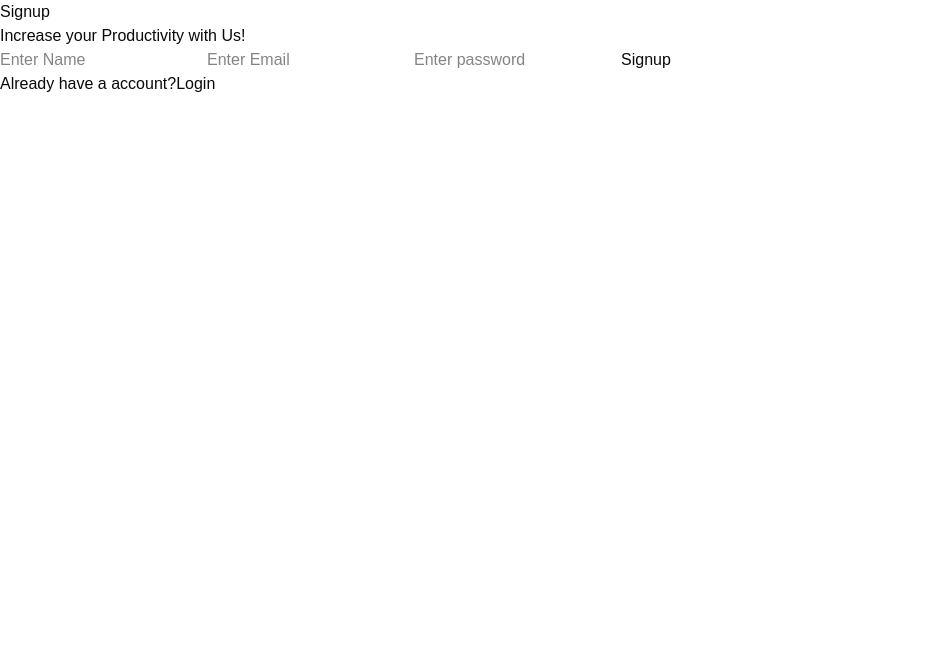
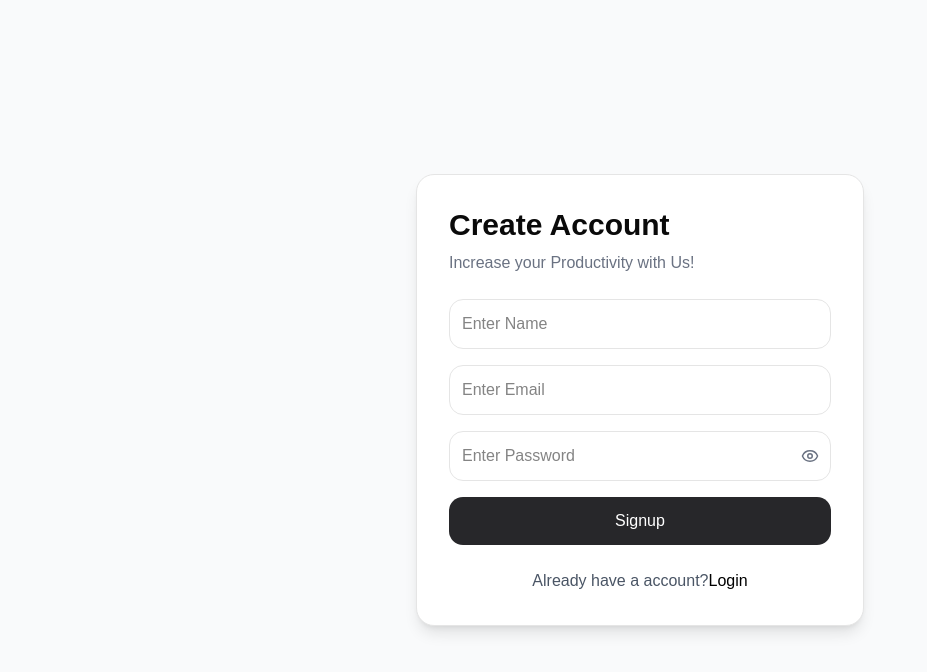
Before and after one commit to virajjadhav439/TaskPilot, a React app in the folder frontend/: page /signup in a window 1280 px wide. Shown: the top 672 px of the page, without its empty margins (0-927 px from the left). Built offline with nearby package versions, Linux system fonts and the light colour scheme; the HTML template or start-up script is replaced by a standard one.

Commit message:
Made Dialogs for delete and logout

```diff
--- a/frontend/src/App.jsx
+++ b/frontend/src/App.jsx
@@ -14,7 +14,7 @@ function App() {
 
   return (
     <>
-        <Toaster position='bottom-left' />
+        <Toaster position='top-center' />
       <BrowserRouter>
       <Routes>
         <Route path='/' element={<Home/>} />
--- a/frontend/src/components/shared/Navbar.jsx
+++ b/frontend/src/components/shared/Navbar.jsx
@@ -1,6 +1,7 @@
 import { AuthContext } from '@/context/authContext'
 import React, { useContext } from 'react'
 import { Link, useNavigate } from 'react-router-dom'
+import { Dialog, DialogClose, DialogContent, DialogHeader, DialogTitle, DialogTrigger } from '../ui/dialog'
 
 const Navbar = () => {
   const { logout } = useContext(AuthContext)
@@ -24,10 +25,37 @@ const handleLogout = () => {
         <Link className="text-gray-600 hover:text-black transition-colors font-medium" to='/profile'>Profile</Link>
     </div>
     {/* logout */}
+    {/* Delete Task Dialog */}
+<Dialog>
+  <DialogTrigger asChild>
     <button className='bg-zinc-800 text-white px-4 py-2 rounded-full hover:bg-black transition-all duration-300 cursor-pointer'
-    onClick={handleLogout}>
+    >
     Logout
     </button>
+  </DialogTrigger>
+
+<DialogContent>
+  <DialogHeader>
+    <DialogTitle className={'text-2xl'}>
+      Delete this Task?
+    </DialogTitle>
+  </DialogHeader>
+  <div className='gap-2 space-x-2'>
+  <button className='border border-black bg-zinc-800 text-white px-4 py-2 rounded-full hover:bg-black transition-all duration-300 cursor-pointer'
+    onClick={handleLogout}
+    >
+    Logout
+    </button>
+    <DialogClose asChild>
+    <button className='border border-black rounded-2xl px-4 py-2 text-zinc-800
+  hover:text-white hover:bg-black hover:transition-all hover:duration-300'>
+    Cancel
+    </button>
+    </DialogClose>
+
+  </div>
+</DialogContent>
+</Dialog>
     </div>
     </nav>
   </>
--- a/frontend/src/components/task/TaskCard.jsx
+++ b/frontend/src/components/task/TaskCard.jsx
@@ -2,7 +2,7 @@ import { completeTask, deleteTask, updateTask } from '@/services/taskApi'
 import { CheckCircle2, Clock3, Eye, PenLine, Trash2 } from 'lucide-react'
 import React, { useState } from 'react'
 import toast from 'react-hot-toast'
-import { DialogContent, DialogHeader, DialogTitle, DialogTrigger,Dialog } from '../ui/dialog'
+import { DialogContent, DialogHeader, DialogTitle, DialogTrigger,Dialog, DialogClose } from '../ui/dialog'
 
 const TaskCard = ({task,fetchTasks}) => {
   const [isEditing,setIsEditing] = useState(false)
@@ -257,15 +257,41 @@ toast.success(
         <PenLine size={18}/>
       </button>
     )}
+{/* Delete Task Dialog */}
+<Dialog>
+  <DialogTrigger asChild>
+    <button
 
-    <button
-      onClick={() =>
-        handleDeleteTask(task._id)
-      }
-    >
+        >
       <Trash2 size={18} className='text-red-600'/>
     </button>
+  </DialogTrigger>
 
+<DialogContent>
+  <DialogHeader>
+    <DialogTitle className={'text-2xl'}>
+      Delete this Task?
+    </DialogTitle>
+  </DialogHeader>
+  <div className='gap-2 space-x-2'>
+  <button className='border border-red-500 rounded-2xl px-4 py-2 text-red-600
+  hover:text-white hover:bg-red-500 hover:transition-all hover:duration-300'
+  onClick={() =>handleDeleteTask(task._id)}
+      >
+    Delete
+    </button>
+    <DialogClose asChild>
+    <button className='border border-black rounded-2xl px-4 py-2 text-zinc-800
+  hover:text-white hover:bg-black hover:transition-all hover:duration-300'>
+    Cancel
+    </button>
+    </DialogClose>
+
+  </div>
+</DialogContent>
+</Dialog>
+
+{/* View Task Dialog */}
       <Dialog>
   <DialogTrigger asChild>
 
--- a/frontend/src/pages/Login.jsx
+++ b/frontend/src/pages/Login.jsx
@@ -4,11 +4,12 @@ import { loginUser } from '@/services/authApi'
 import React, { useState } from 'react'
 import toast from 'react-hot-toast'
 import { Link, useNavigate } from 'react-router-dom'
+import { Eye, EyeOff } from "lucide-react"
 
 const Login = () => {
   const [email,setEmail]=useState('')
   const [password,setPassword] =useState('')
-
+    const [showPassword, setShowPassword] = useState(false)
   const navigate = useNavigate()
   const {login} = useAuth()
 
@@ -26,26 +27,63 @@ const Login = () => {
   }
   return (<>
   {/* login page */}
-  <div>
+  <div className='min-h-screen bg-gray-50 flex items-center justify-center px-6'>
     {/* login container */}
-    <div>
+    <div className='bg-white border rounded-2xl shadow-lg p-8 w-full max-w-md'>
       {/* login heading */}
-      <h1>Login</h1>
+      <h1 className='text-3xl font-bold'> Welcome Back</h1>
       {/* login subheading */}
-      <h3>Login to be Consistent</h3>
+      <h3 className='text-gray-500 mt-2 mb-6'>Login to continue your productivity journey.</h3>
     {/* Login Form */}
-    <form onSubmit={handleSubmit}>
+    <form onSubmit={handleSubmit} className='space-y-4'>
       {/* Email Input */}
-      <input type="email" name='email' value={email} onChange={(e)=>setEmail(e.target.value)} placeholder='Enter Email'/>
+      <input type="email" name='email' value={email} onChange={(e)=>setEmail(e.target.value)} placeholder='Enter Email' className='w-full border rounded-xl p-3 focus:outline-none focus:ring-2 focus:ring-zinc-300'/>
       {/* Password Input */}
-      <input type="password" name='password' value={password} onChange={(e)=>setPassword(e.target.value)} placeholder='Enter Password'/>
-      <button type='submit' >Login</button>
+      <div className="relative">
+
+        <input
+          type={showPassword ? "text" : "password"}
+          value={password}
+          onChange={(e)=>setPassword(e.target.value)}
+          placeholder="Enter Password"
+          className="
+            w-full
+            border
+            rounded-xl
+            p-3
+            pr-12
+          "
+        />
+
+        <button
+          type="button"
+          onClick={() =>
+            setShowPassword(!showPassword)
+          }
+          className="
+            absolute
+            right-3
+            top-1/2
+            -translate-y-1/2
+            text-gray-500
+          "
+        >
+          {showPassword
+            ? <EyeOff size={18}/>
+            : <Eye size={18}/>
+          }
+        </button>
+
+      </div>
+      <button type='submit' className='w-full bg-zinc-800 text-white py-3 rounded-xl hover:bg-black transition-al duration-300 ease-in-out' >Login</button>
     </form>
-    <h3>Don't have a account?
-<Link to='/signup'>
+    <p className='text-center mt-6 text-gray-600'>
+      Don't have an account?{" "}
+
+<Link to='/signup' className='font-medium text-black hover:underline fade-in'>
       Signup
 </Link>
-    </h3>
+    </p>
     </div>
   </div>
   </>
--- a/frontend/src/pages/Signup.jsx
+++ b/frontend/src/pages/Signup.jsx
@@ -2,11 +2,13 @@ import { signupUser } from '@/services/authApi'
 import React, { useState } from 'react'
 import toast from 'react-hot-toast'
 import { Link, useNavigate } from 'react-router-dom'
+import { Eye, EyeOff } from "lucide-react"
 
 const Signup = () => {
   const [name,setName]=useState('')
   const [email,setEmail]=useState('')
   const [password,setPassword]=useState('')
+  const [showPassword, setShowPassword] = useState(false)
   const navigate = useNavigate()
 
   const handleSubmit =  async (e)=>{
@@ -26,25 +28,61 @@ const Signup = () => {
   return (
     <>
     {/* signup Page */}
-    <div>
+    <div className='min-h-screen bg-gray-50 flex items-center justify-center px-6'>
       {/* signup Container */}
-      <div>
+      <div className='bg-white border rounded-2xl shadow-lg p-8 w-full max-w-md'>
         {/* SignUp Heading */}
-        <h1>Signup</h1>
+        <h1 className='text-3xl font-bold'>Create Account</h1>
         {/* Signup SubHeading */}
-        <h3>Increase your Productivity with Us!</h3>
+        <h3 className='text-gray-500 mt-2 mb-6'>Increase your Productivity with Us!</h3>
         {/* Signup Form */}
-        <form onSubmit={handleSubmit}>
-          <input type="text" name='name' value={name} onChange={(e)=>setName(e.target.value)} placeholder='Enter Name'/>
-          <input type="email" name='email' value={email} onChange={(e)=>setEmail(e.target.value)} placeholder='Enter Email'/>
-          <input type="password" name='password' value={password} onChange={(e)=>setPassword(e.target.value)} placeholder='Enter password'/>
-          <button type='submit'>Signup</button>
+        <form onSubmit={handleSubmit} className='space-y-4'>
+          <input type="text" name='name' value={name} onChange={(e)=>setName(e.target.value)} placeholder='Enter Name'className='w-full border rounded-xl p-3 focus:outline-none focus:ring-2 focus:ring-zinc-300'/>
+          <input type="email" name='email' value={email} onChange={(e)=>setEmail(e.target.value)} placeholder='Enter Email'className='w-full border rounded-xl p-3 focus:outline-none focus:ring-2 focus:ring-zinc-300'/>
+          {/* Visible password */}
+          <div className="relative">
+
+  <input
+    type={showPassword ? "text" : "password"}
+    value={password}
+    onChange={(e)=>setPassword(e.target.value)}
+    placeholder="Enter Password"
+    className="
+      w-full
+      border
+      rounded-xl
+      p-3
+      pr-12
+    "
+  />
+
+  <button
+    type="button"
+    onClick={() =>
+      setShowPassword(!showPassword)
+    }
+    className="
+      absolute
+      right-3
+      top-1/2
+      -translate-y-1/2
+      text-gray-500
+    "
+  >
+    {showPassword
+      ? <EyeOff size={18}/>
+      : <Eye size={18}/>
+    }
+  </button>
+
+</div>
+          <button type='submit' className='w-full bg-zinc-800 text-white py-3 rounded-xl hover:bg-black transition-al duration-300 ease-in-out'>Signup</button>
         </form>
-        <h3>Already have a account?
-<Link to='/login'>
+        <p className='text-center mt-6 text-gray-600'>Already have a account?
+<Link to='/login' className='font-medium text-black hover:underline fade-in'>
       Login
 </Link>
-    </h3>
+    </p>
       </div>
     </div>
     </>
--- a/frontend/src/services/authApi.js
+++ b/frontend/src/services/authApi.js
@@ -6,7 +6,6 @@ const authApi = axios.create({
 
 
 export const signupUser = async (data) =>{
-    console.log(data);
     return await authApi.post("/signup",data)
 }
 
```
